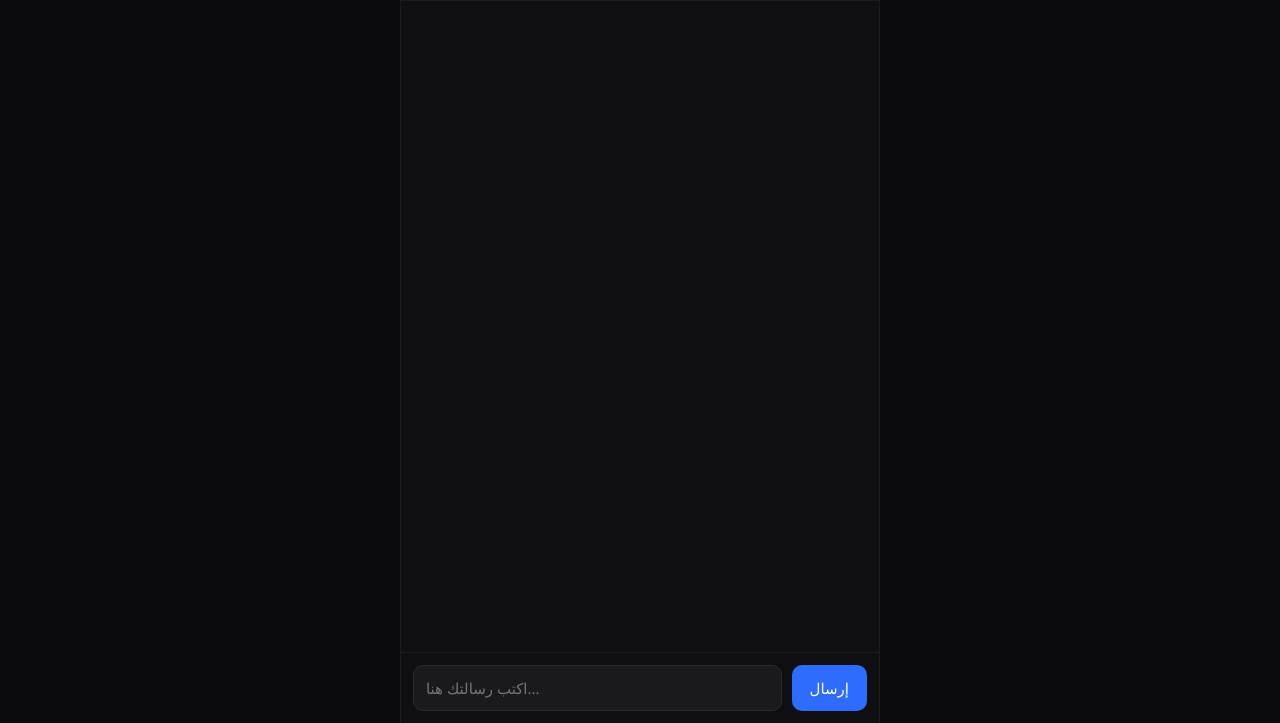
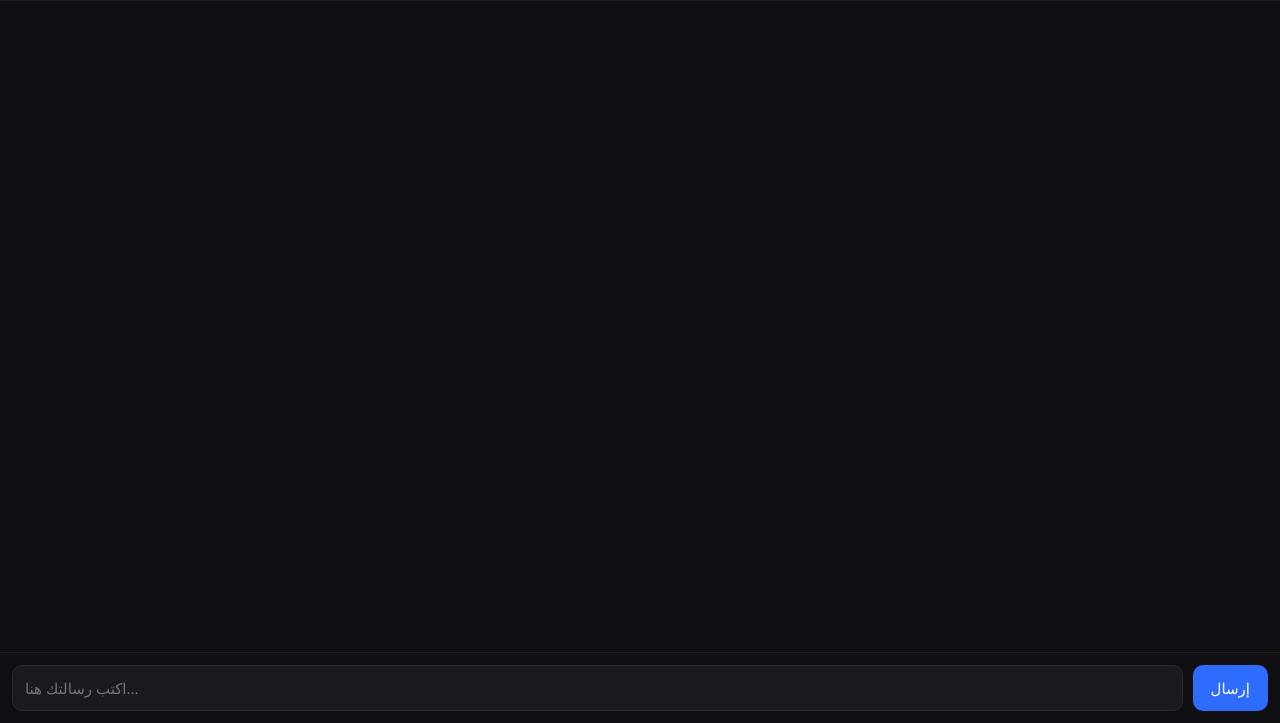
Before and after one commit to abdalhajzein-art/excel-warrior, a website: page index.html in a window 1280 px wide. Shown: the part 77-800 px from the top of the page. Drawn offline with Linux system fonts and the light colour scheme.

Commit message:
Clean up style.css and optimize layout styles
Refactor CSS by removing comments and adjusting styles for a cleaner layout.

```diff
--- a/style.css
+++ b/style.css
@@ -1,4 +1,4 @@
-/* ====== RESET ====== */
+/* RESET */
 * {
   margin: 0;
   padding: 0;
@@ -6,43 +6,23 @@
   font-family: "Segoe UI", sans-serif;
 }
 
-/* ====== BODY ====== */
+/* BODY */
 body {
   background: #0b0b0d;
-  display: flex;
-  justify-content: center;
-  overflow-y: auto; /* مهم جداً */
-  min-height: 100vh;
+  height: 100vh;
+  overflow: hidden; /* مهم جداً */
 }
 
-/* ====== APP CONTAINER ====== */
+/* APP FULL SCREEN */
 .app-container {
   width: 100%;
+  height: 100vh; /* تعبّي الشاشة */
   background: #0f0f11;
   display: flex;
   flex-direction: column;
-  min-height: 100vh;
 }
 
-/* ====== MOBILE-FIRST ====== */
-@media (max-width: 600px) {
-  .app-container {
-    max-width: 100%;
-    border-left: none;
-    border-right: none;
-  }
-}
-
-/* ====== شكل تطبيق على الشاشات الأكبر ====== */
-@media (min-width: 601px) {
-  .app-container {
-    max-width: 480px;
-    border-left: 1px solid #1c1c1f;
-    border-right: 1px solid #1c1c1f;
-  }
-}
-
-/* ====== HEADER ====== */
+/* HEADER */
 .top-bar {
   padding: 16px;
   background: #0f0f11;
@@ -60,7 +40,7 @@ body {
   color: #9ca3af;
 }
 
-/* ====== CHAT AREA ====== */
+/* CHAT AREA */
 .chat-area {
   flex: 1;
   overflow-y: auto;
@@ -70,7 +50,7 @@ body {
   gap: 12px;
 }
 
-/* ====== MESSAGES ====== */
+/* MESSAGES */
 .message {
   max-width: 80%;
   padding: 12px 14px;
@@ -79,7 +59,6 @@ body {
   font-size: 15px;
 }
 
-/* USER MESSAGE */
 .message.user {
   align-self: flex-end;
   background: #1a1f2b;
@@ -87,7 +66,6 @@ body {
   border: 1px solid #2a3244;
 }
 
-/* AI MESSAGE */
 .message.ai {
   align-self: flex-start;
   background: #1a1a1d;
@@ -95,15 +73,15 @@ body {
   border: 1px solid #2a2a2d;
 }
 
-/* ====== INPUT AREA ====== */
+/* INPUT AREA */
 .input-area {
   display: flex;
   padding: 12px;
   gap: 10px;
   background: #0f0f11;
   border-top: 1px solid #1c1c1f;
-  position: sticky; /* مهم جداً */
-  bottom: 0;        /* يخلي الإرسال ثابت */
+  position: sticky;
+  bottom: 0;
 }
 
 #userInput {
@@ -117,11 +95,6 @@ body {
   font-size: 15px;
 }
 
-#userInput:focus {
-  outline: none;
-  border-color: #3a3a3d;
-}
-
 #sendBtn {
   padding: 12px 18px;
   background: #2d6cff;
@@ -129,9 +102,4 @@ body {
   border-radius: 10px;
   color: #fff;
   font-size: 15px;
-  cursor: pointer;
 }
-
-#sendBtn:hover {
-  background: #3b78ff;
-}
```
